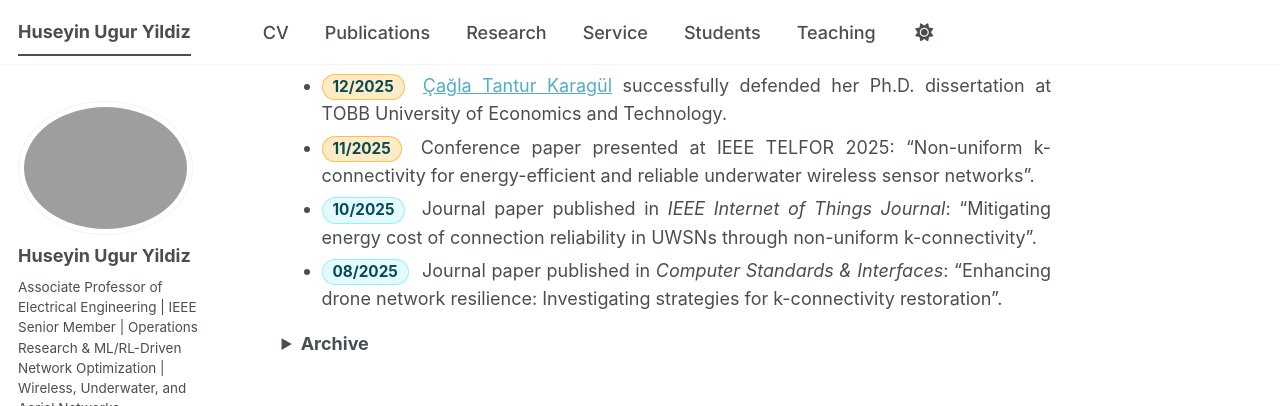
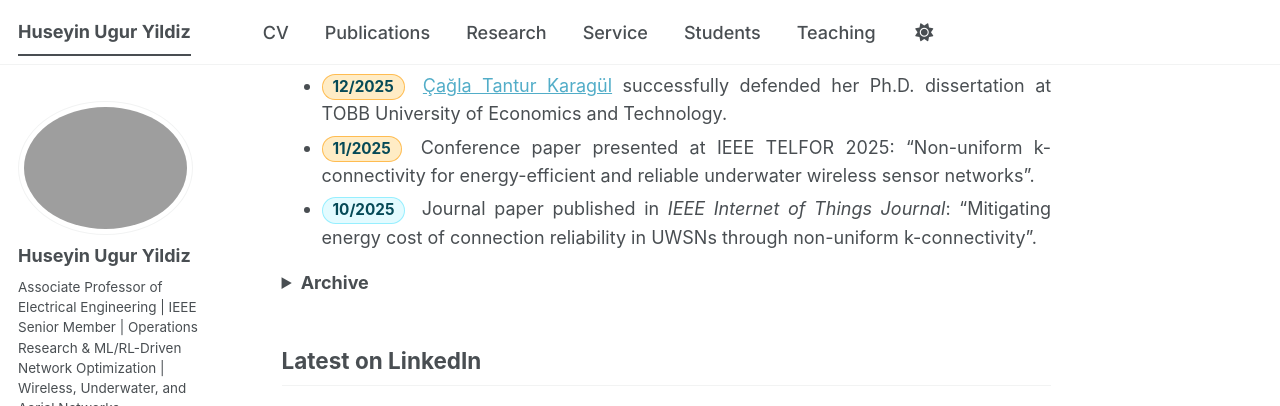
Before and after one commit to huguryildiz/huguryildiz.github.io, a Jekyll site: the page built from index.md, in a window 1280 px wide and 900 px high, scrolled down 1502 px, cut to the strip 0-406 px from the top of the window. Built offline with Jekyll 4.4.1, drawn with Linux system fonts in a browser that asks for light colours; some web fonts are replaced; a script bundle is joined from its source files by our own code; library files that are not in the unit come from our copies; a style sheet for code colours, icons or effects is not loaded.

Commit message:
Update news-content.md

```diff
--- a/_includes/news-content.md
+++ b/_includes/news-content.md
@@ -1,11 +1,11 @@
 - <span class="news-badge pulse">12/2025</span> [Çağla Tantur Karagül](https://www.linkedin.com/in/%C3%A7a%C4%9Fla-tantur-karag%C3%BCl-b834b0b5/) successfully defended her Ph.D. dissertation at TOBB University of Economics and Technology.
 - <span class="news-badge pulse">11/2025</span> Conference paper presented at IEEE TELFOR 2025: “Non-uniform k-connectivity for energy-efficient and reliable underwater wireless sensor networks”.
 - <span class="news-badge">10/2025</span> Journal paper published in *IEEE Internet of Things Journal*: “Mitigating energy cost of connection reliability in UWSNs through non-uniform k-connectivity”.
-- <span class="news-badge">08/2025</span> Journal paper published in *Computer Standards & Interfaces*: “Enhancing drone network resilience: Investigating strategies for k-connectivity restoration”.
 
 <details markdown="1">
 <summary><strong>Archive</strong></summary>
 
+- <span class="news-badge">08/2025</span> Journal paper published in *Computer Standards & Interfaces*: “Enhancing drone network resilience: Investigating strategies for k-connectivity restoration”.
 - <span class="news-badge">07/2025</span> Editorial published in *Internet of Things* (Elsevier), Special Issue on Mass Connectivity and Communication Paradigms for IoT.
 - <span class="news-badge">08/2025</span> Completed [Reinforcement Learning Specialization](https://www.coursera.org/account/accomplishments/specialization/26BOL8LTVD7S) (University of Alberta, Coursera).
 - <span class="news-badge">06/2025</span> Completed [Deep Learning Specialization](https://www.coursera.org/account/accomplishments/specialization/JGGZ4NGSKTQZ) (DeepLearning.AI, Coursera).
```
